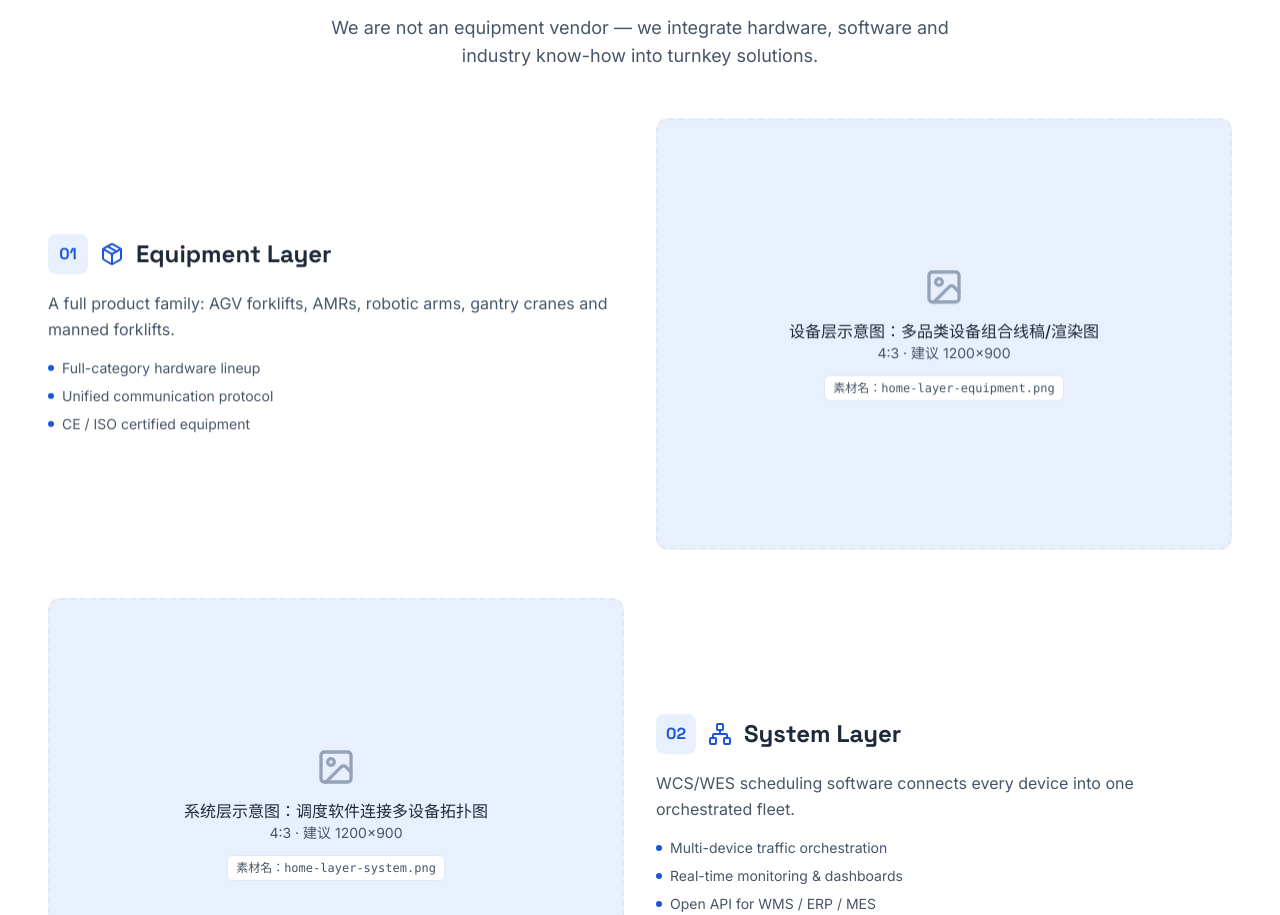
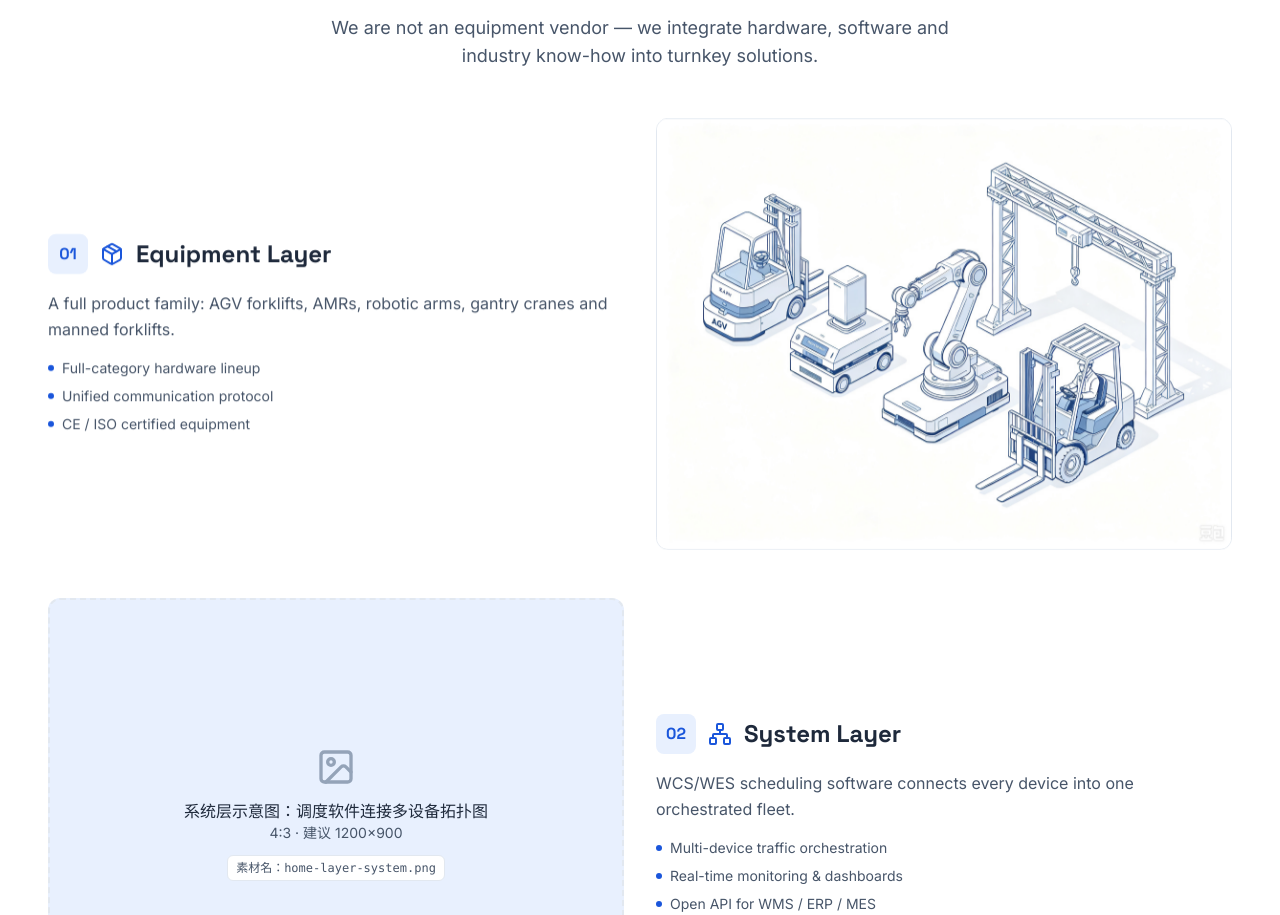
Before and after one commit to TRUMPmax/HiWhale_OverseaWebsite, a Next.js app in the folder apps/portal/: page /en in a window 1280 px wide. Shown: the part 4674-5589 px from the top of the page. Built offline with nearby package versions, Linux system fonts and the light colour scheme.

Commit message:
feat(portal): wire real equipment-layer image into SolutionIntegration; interactive dashboard

```diff
--- a/apps/portal/components/home/SolutionIntegration.tsx
+++ b/apps/portal/components/home/SolutionIntegration.tsx
@@ -3,10 +3,11 @@ import { Boxes, Network, Package } from "lucide-react";
 import { Placeholder } from "@/components/ui/Placeholder";
 import { Reveal } from "@/components/ui/Reveal";
 
+/** 已就绪的真实素材（public/images/home/ 下存在即用真图，否则占位） */
 const LAYERS = [
-  { key: "equipment", icon: Package, imageName: "home-layer-equipment.png" },
-  { key: "system", icon: Network, imageName: "home-layer-system.png" },
-  { key: "solution", icon: Boxes, imageName: "home-layer-solution.png" },
+  { key: "equipment", icon: Package, imageName: "home-layer-equipment.png", hasImage: true },
+  { key: "system", icon: Network, imageName: "home-layer-system.png", hasImage: false },
+  { key: "solution", icon: Boxes, imageName: "home-layer-solution.png", hasImage: false },
 ] as const;
 
 /** 首页分区 3：方案集成三层能力（设备层 → 系统层 → 方案层，左右交替） */
@@ -57,12 +58,21 @@ export function SolutionIntegration() {
                     </ul>
                   </div>
                   <div className="w-full flex-1">
+                    {layer.hasImage ? (
+                      // eslint-disable-next-line @next/next/no-img-element
+                      <img
+                        src={`/images/home/${layer.imageName}`}
+                        alt={t(`layers.${layer.key}.title`)}
+                        className="aspect-[4/3] w-full rounded-xl border border-slate-200 object-cover"
+                      />
+                    ) : (
                       <Placeholder
                         ratio="aspect-[4/3]"
                         label={t(`layers.${layer.key}.image`)}
                         size={t("imageSize")}
                         name={layer.imageName}
                       />
+                    )}
                   </div>
                 </div>
               </Reveal>
```
Also changed, not shown: apps/portal/public/images/home/home-layer-equipment.png (renamed from apps/portal/public/home-layer-equipment.png), 1 other file (tests, documents, lock files or other folders). Lines whose indentation alone changed are shown as unchanged.
